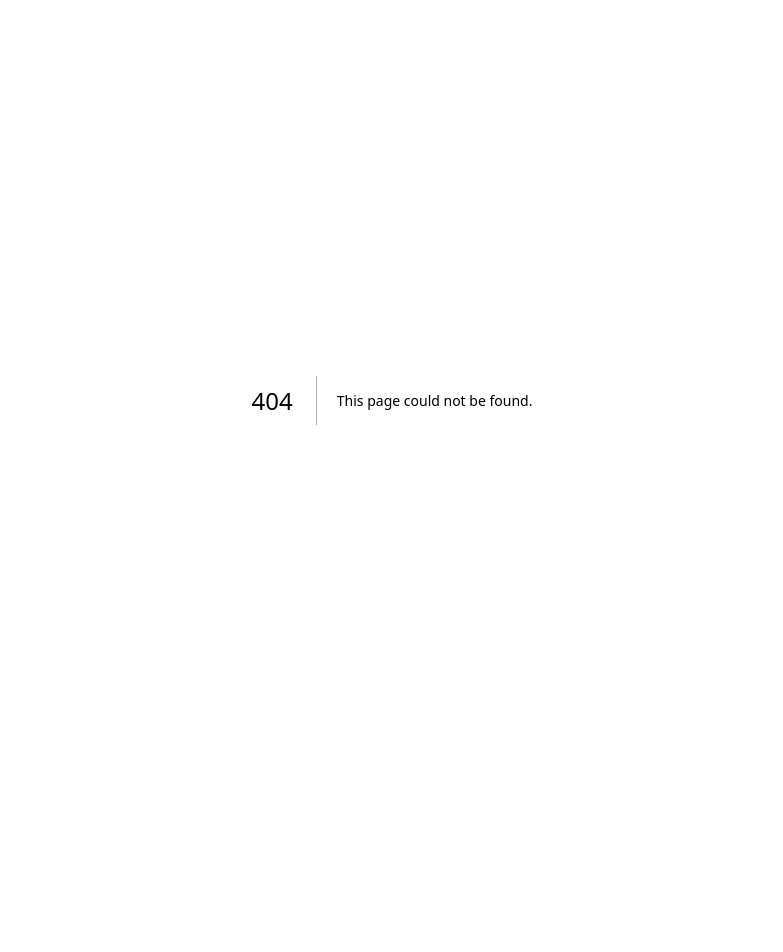
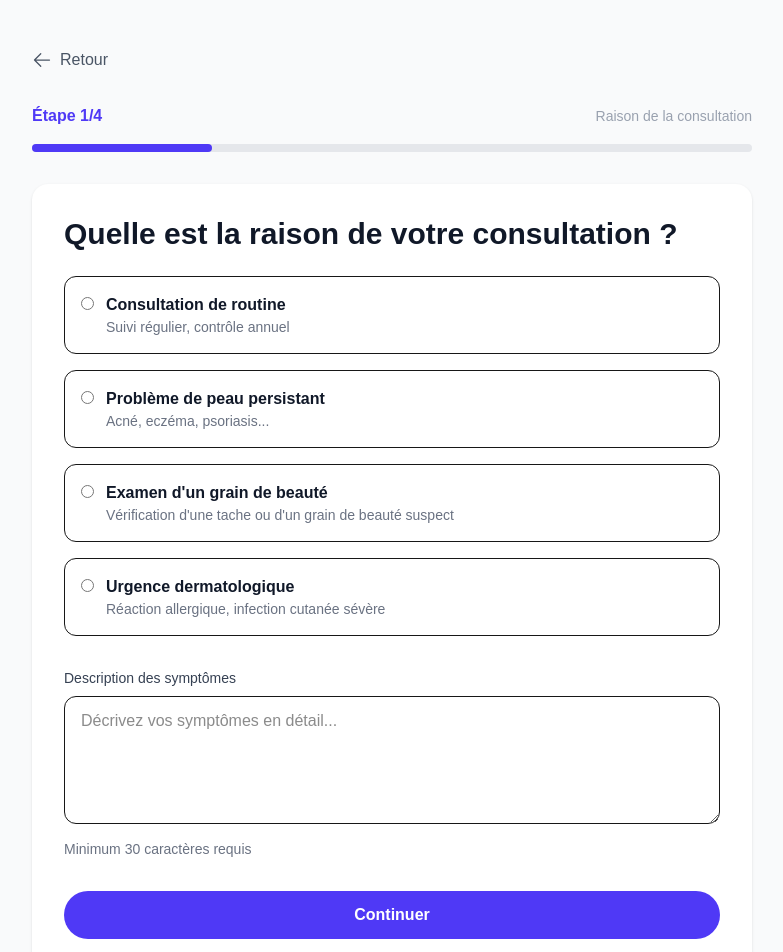
Before and after one commit to n4thans/Proxima, a Next.js app: page /consultation in a window 1280 px wide. Before the commit this address had no page. Shown: the top 952 px of the page, without its empty margins (248-1031 px from the left). Before the commit the page ends 800 px from the top, so only its background shows below. Built offline with nearby package versions, Linux system fonts and the light colour scheme.

Commit message:
Add consultation form page and navigation

```diff
--- /dev/null
+++ b/src/app/consultation/page.tsx
@@ -0,0 +1,101 @@
+import { ArrowLeftIcon } from '@heroicons/react/24/outline';
+import Link from 'next/link';
+
+export default function ConsultationPage() {
+  return (
+    <main className="min-h-screen bg-gray-50 py-12">
+      <div className="container mx-auto px-6 max-w-3xl">
+        {/* Back button */}
+        <Link
+          href="/"
+          className="inline-flex items-center text-gray-600 hover:text-gray-900 mb-8"
+        >
+          <ArrowLeftIcon className="w-5 h-5 mr-2" />
+          Retour
+        </Link>
+
+        {/* Progress indicator */}
+        <div className="mb-8">
+          <div className="flex items-center justify-between mb-4">
+            <span className="text-indigo-600 font-semibold">Étape 1/4</span>
+            <span className="text-gray-400 text-sm">Raison de la consultation</span>
+          </div>
+          <div className="h-2 bg-gray-200 rounded-full">
+            <div className="h-2 bg-indigo-600 rounded-full w-1/4"></div>
+          </div>
+        </div>
+
+        {/* Form */}
+        <div className="bg-white rounded-2xl shadow-sm p-8">
+          <h1 className="text-3xl font-bold text-gray-900 mb-6">
+            Quelle est la raison de votre consultation ?
+          </h1>
+
+          <div className="space-y-4">
+            {[
+              {
+                title: "Consultation de routine",
+                description: "Suivi régulier, contrôle annuel",
+                urgency: "low"
+              },
+              {
+                title: "Problème de peau persistant",
+                description: "Acné, eczéma, psoriasis...",
+                urgency: "medium"
+              },
+              {
+                title: "Examen d'un grain de beauté",
+                description: "Vérification d'une tache ou d'un grain de beauté suspect",
+                urgency: "medium"
+              },
+              {
+                title: "Urgence dermatologique",
+                description: "Réaction allergique, infection cutanée sévère",
+                urgency: "high"
+              }
+            ].map((option, index) => (
+              <label
+                key={index}
+                className="block p-4 border rounded-xl cursor-pointer hover:border-indigo-600 transition-colors"
+              >
+                <div className="flex items-start">
+                  <input
+                    type="radio"
+                    name="consultation-reason"
+                    className="mt-1 text-indigo-600 focus:ring-indigo-500"
+                  />
+                  <div className="ml-3">
+                    <p className="font-semibold text-gray-900">{option.title}</p>
+                    <p className="text-gray-500 text-sm">{option.description}</p>
+                  </div>
+                </div>
+              </label>
+            ))}
+          </div>
+
+          <div className="mt-8">
+            <label className="block text-sm font-medium text-gray-700 mb-2">
+              Description des symptômes
+            </label>
+            <textarea
+              className="w-full h-32 px-4 py-3 border rounded-xl focus:ring-2 focus:ring-indigo-600 focus:border-indigo-600"
+              placeholder="Décrivez vos symptômes en détail..."
+            ></textarea>
+            <p className="text-sm text-gray-500 mt-2">
+              Minimum 30 caractères requis
+            </p>
+          </div>
+
+          <div className="mt-8">
+            <Link
+              href="/consultation/booths"
+              className="w-full bg-indigo-600 text-white py-3 px-6 rounded-full font-semibold hover:bg-indigo-700 transition-colors flex items-center justify-center"
+            >
+              Continuer
+            </Link>
+          </div>
+        </div>
+      </div>
+    </main>
+  );
+}
--- a/src/app/page.tsx
+++ b/src/app/page.tsx
@@ -1,4 +1,6 @@
 /* eslint-disable react/no-unescaped-entities */
+import Image from "next/image";
+import Link from "next/link";
 import { ArrowRightIcon, CalendarIcon, MapPinIcon, UserGroupIcon } from '@heroicons/react/24/outline';
 
 export default function Home() {
@@ -14,10 +16,13 @@ export default function Home() {
           <p className="text-xl text-gray-600 mb-8 max-w-2xl mx-auto">
             Accédez à des consultations dermatologiques de qualité en téléconsultation ou dans l'un de nos espaces dédiés partout en France.
           </p>
-          <button className="bg-indigo-600 text-white px-8 py-4 rounded-full text-lg font-semibold hover:bg-indigo-700 transition-colors inline-flex items-center gap-2">
+          <Link
+            href="/consultation"
+            className="bg-indigo-600 text-white px-8 py-4 rounded-full text-lg font-semibold hover:bg-indigo-700 transition-colors inline-flex items-center gap-2"
+          >
             Prendre rendez-vous
             <ArrowRightIcon className="w-5 h-5" />
-          </button>
+          </Link>
         </div>
       </section>
 
```
